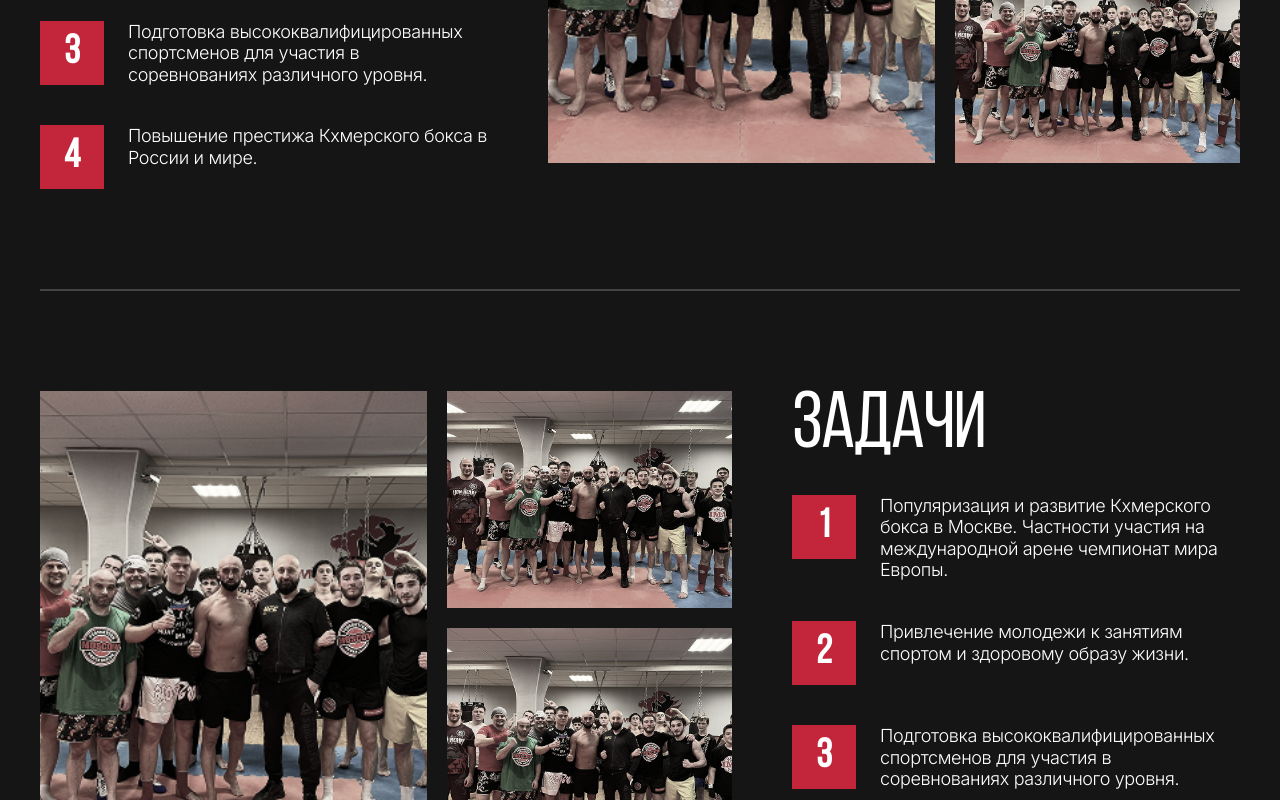
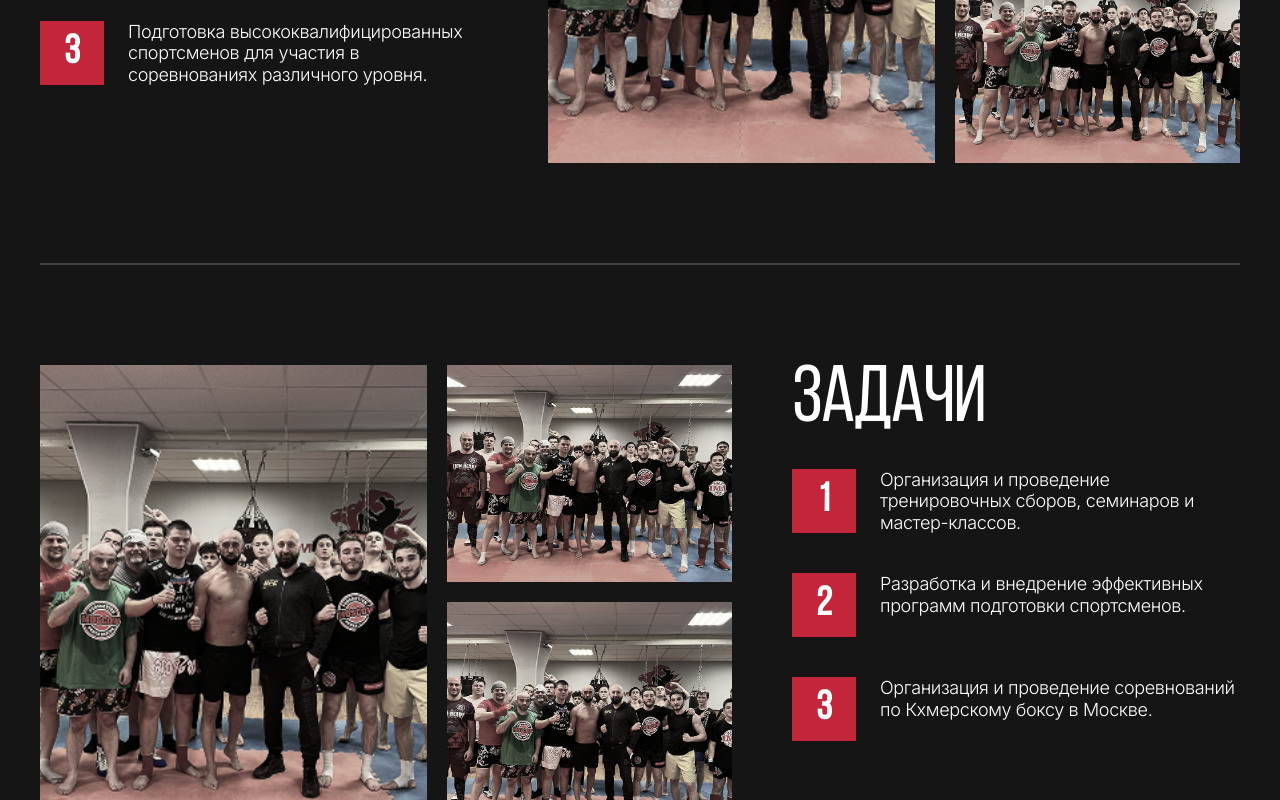
Before and after one commit to GRSdzn/sport-next-app, a Next.js app: page /federation in a window 1280 px wide. Shown: the part 1520-2320 px from the top of the page. Built offline with nearby package versions, Linux system fonts and the light colour scheme; no server answers.

Commit message:
feat: add goals and objectives constants for Federation page
- Introduced GOALS_LIST and OBJ_LIST constants to define goals and objectives for the Federation page.
- Updated FederationPage component to utilize these new constants for improved clarity and organization of content.

```diff
--- a/src/components/constants/goals-and-objectives-list.ts
+++ b/src/components/constants/goals-list.ts
@@ -1,4 +1,4 @@
-export const GOALS_AND_OBJECTIVES_LIST: { number: number | string; text: string }[] = [
+export const GOALS_LIST: { number: number | string; text: string }[] = [
   {
     number: 1,
     text: 'Популяризация и развитие Кхмерского бокса в Москве.  Частности участия на международной арене чемпионат мира Европы.',
@@ -11,8 +11,4 @@ export const GOALS_AND_OBJECTIVES_LIST: { number: number | string; text: string
     number: 3,
     text: 'Подготовка высококвалифицированных спортсменов для участия в соревнованиях различного уровня.',
   },
-  {
-    number: 4,
-    text: 'Повышение престижа Кхмерского бокса в России и мире.',
-  },
 ];
--- /dev/null
+++ b/src/components/constants/obj-list.ts
@@ -0,0 +1,14 @@
+export const OBJ_LIST: { number: number | string; text: string }[] = [
+  {
+    number: 1,
+    text: 'Организация и проведение тренировочных сборов, семинаров и мастер-классов.',
+  },
+  {
+    number: 2,
+    text: 'Разработка и внедрение эффективных программ подготовки спортсменов.',
+  },
+  {
+    number: 3,
+    text: 'Организация и проведение соревнований по Кхмерскому боксу в Москве.',
+  },
+];
--- a/src/components/pages/federation/federation.page.tsx
+++ b/src/components/pages/federation/federation.page.tsx
@@ -2,7 +2,8 @@ import { AboutSection } from '@/components/sections/about.section';
 import './federation.scss';
 import { LineSection } from '@/components/ui/Line/Line';
 import { GoalsAndObjectivesSection } from '@/components/pages/federation/sections/about/GoalsNObjectives';
-import { GOALS_AND_OBJECTIVES_LIST } from '@/components/constants/goals-and-objectives-list';
+import { OBJ_LIST } from '@/components/constants/obj-list';
+import { GOALS_LIST } from '@/components/constants/goals-list';
 
 const FederationPage: React.FC = () => {
   return (
@@ -13,9 +14,9 @@ const FederationPage: React.FC = () => {
         dottedGridPosition="left"
         dottedGridProps={{ itemSize: 8, cols: 3, rows: 7, gapY: 32, gapX: 20 }}
       />
-      <GoalsAndObjectivesSection goals={GOALS_AND_OBJECTIVES_LIST} heading="ЦЕЛИ" listPosition="left" />
+      <GoalsAndObjectivesSection goals={GOALS_LIST} heading="ЦЕЛИ" listPosition="left" />
       <LineSection />
-      <GoalsAndObjectivesSection goals={GOALS_AND_OBJECTIVES_LIST} heading="ЗАДАЧИ" listPosition="right" />
+      <GoalsAndObjectivesSection goals={OBJ_LIST} heading="ЗАДАЧИ" listPosition="right" />
       <LineSection />
     </div>
   );
```
